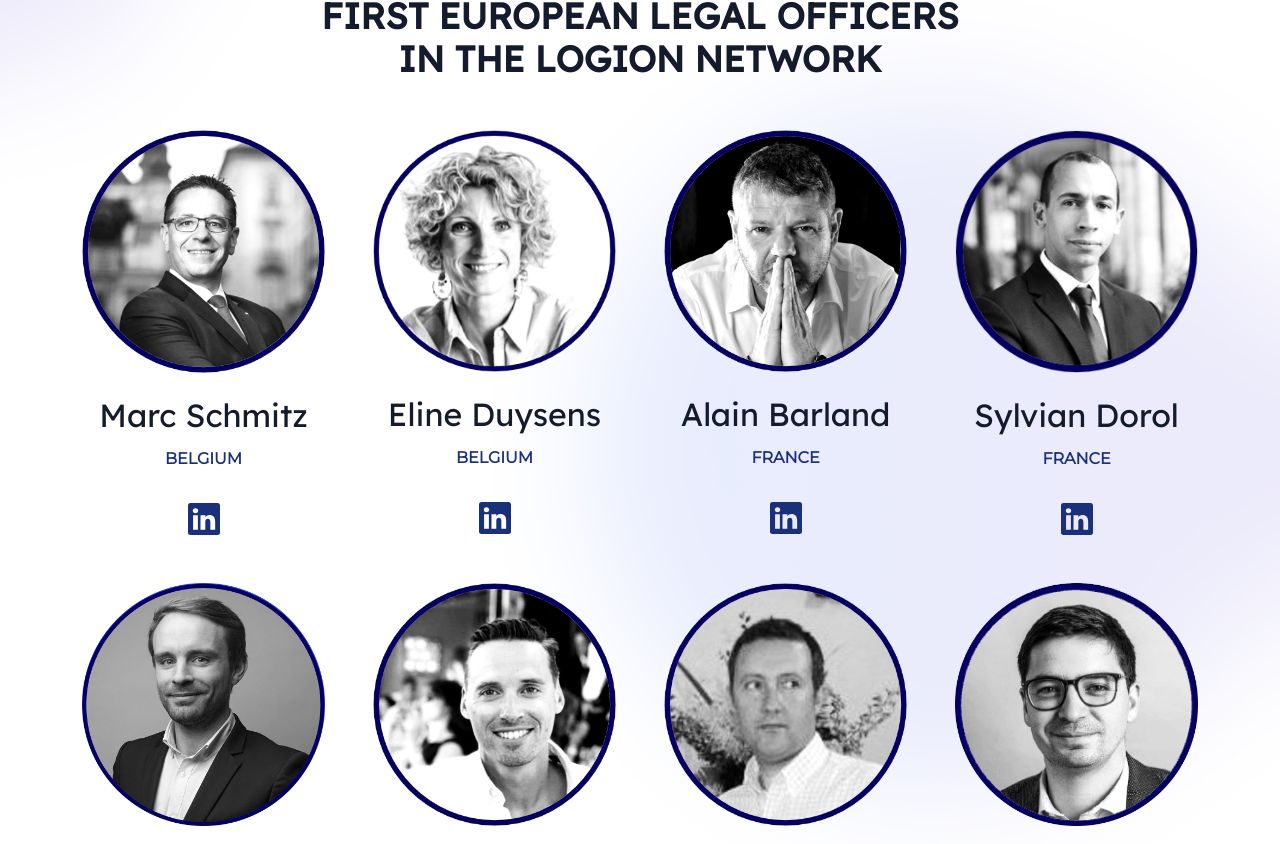
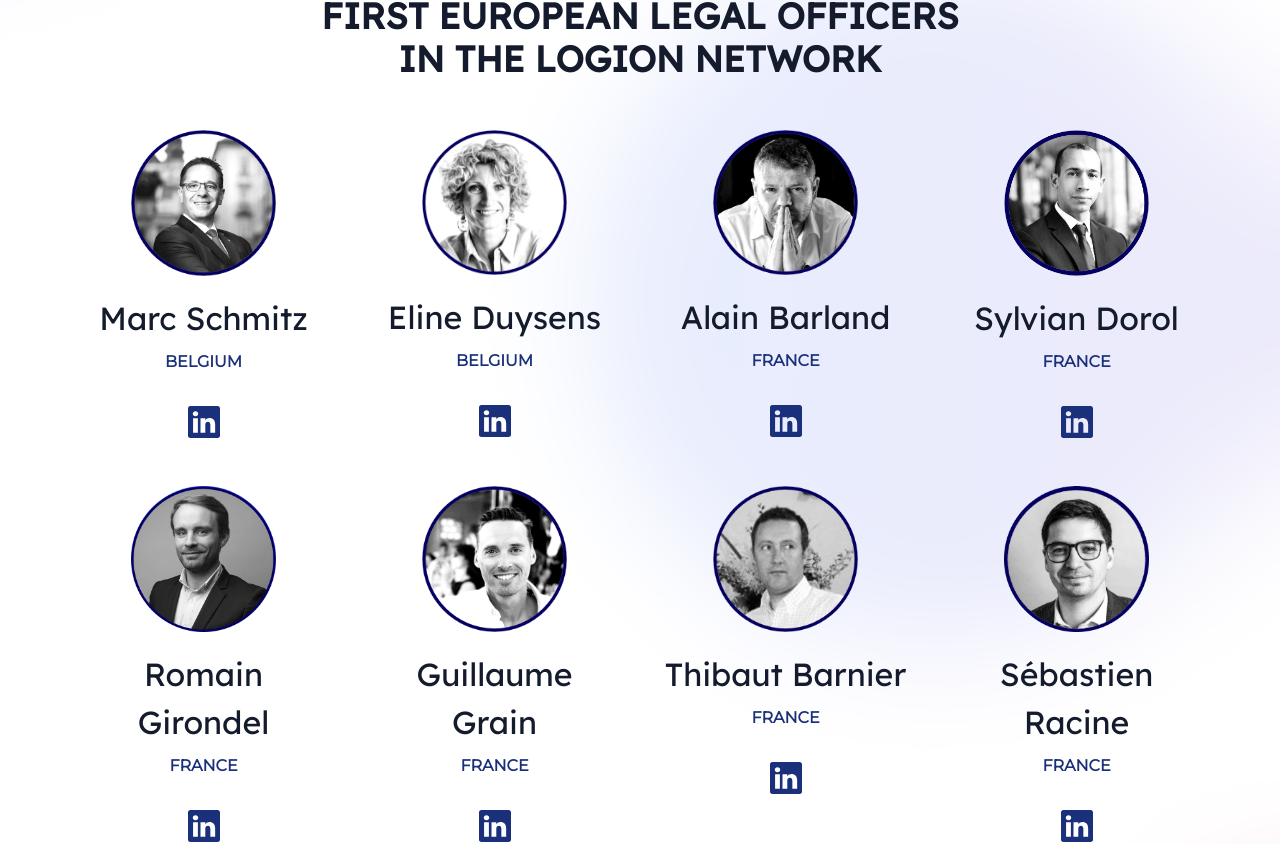
Before and after one commit to logion-network/logion-web-site, a React (Create React App) app: page / in a window 1280 px wide. Shown: the part 4799-5643 px from the top of the page. Built offline with nearby package versions, Linux system fonts and the light colour scheme.

Commit message:
Update LegalOfficer.css

```diff
--- a/src/components/LegalOfficer.css
+++ b/src/components/LegalOfficer.css
@@ -1,5 +1,11 @@
+.LegalOfficer .image-container {
+    display: flex;
+    align-items: center;
+    justify-content: center;
+}
+
 .LegalOfficer .image-container > * {
-    width: 100%;
+    width: 60%;
 }
 
 .LegalOfficer .image-container {
```
